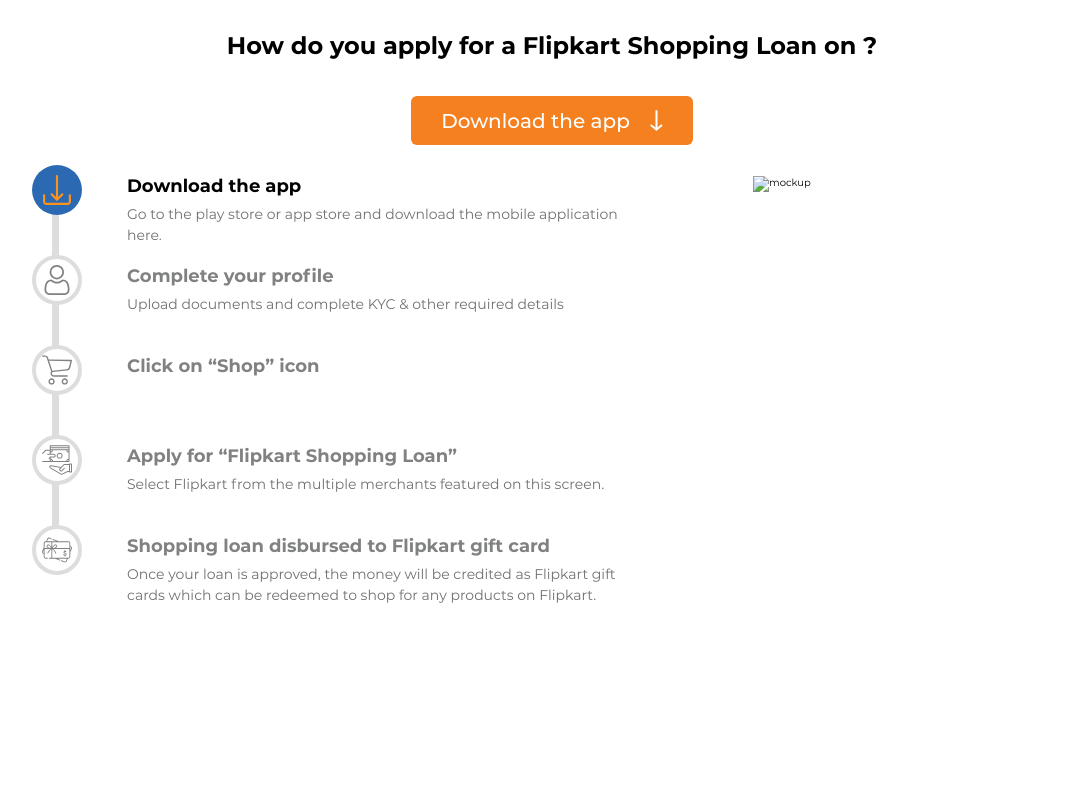
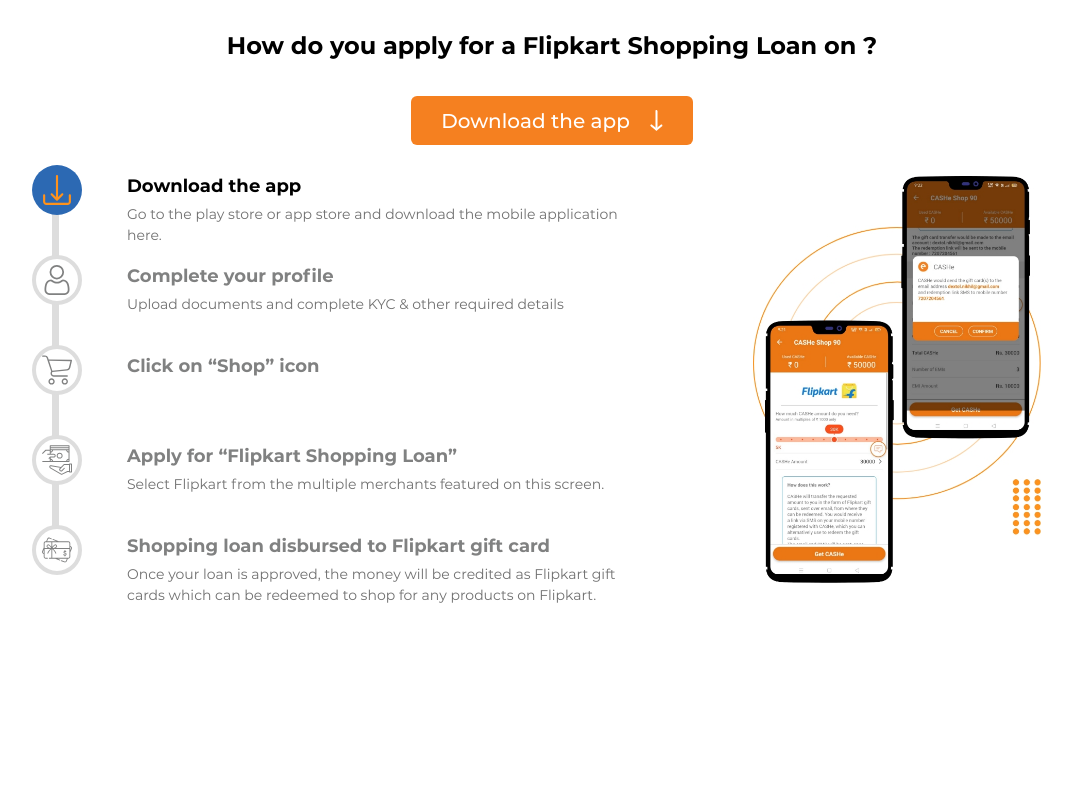
Before and after one commit to mohsin667/pivotroots, a website: page index.html in a window 1280 px wide. Shown: the whole page, without its empty margins (88-1160 px from the left). Drawn offline with Linux system fonts and the light colour scheme.

Commit message:
fixing image issue

```diff
--- a/index.html
+++ b/index.html
@@ -69,11 +69,11 @@
                 </div>
                 <div class="slider-container">
                     <div class="v-slider">
-                        <div class="slide"><img src="./assets/img/mockup.png" alt="mockup"></div>
-                        <div class="slide"><img src="./assets/img/mockup.png" alt="mockup"></div>
-                        <div class="slide"><img src="./assets/img/mockup.png" alt="mockup"></div>
-                        <div class="slide"><img src="./assets/img/mockup.png" alt="mockup"></div>
-                        <div class="slide"><img src="./assets/img/mockup.png" alt="mockup"></div>
+                        <div class="slide"><img src="./assets/img/mockup.jpg" alt="mockup"></div>
+                        <div class="slide"><img src="./assets/img/mockup.jpg" alt="mockup"></div>
+                        <div class="slide"><img src="./assets/img/mockup.jpg" alt="mockup"></div>
+                        <div class="slide"><img src="./assets/img/mockup.jpg" alt="mockup"></div>
+                        <div class="slide"><img src="./assets/img/mockup.jpg" alt="mockup"></div>
                     </div>
                     <div class="btn-row mob">
                         <a href="#" class="button">Download the app<img src="/assets/img/arrow.png" alt=""></a >
```
Also changed, not shown: assets/img/mockup.jpg (added).
